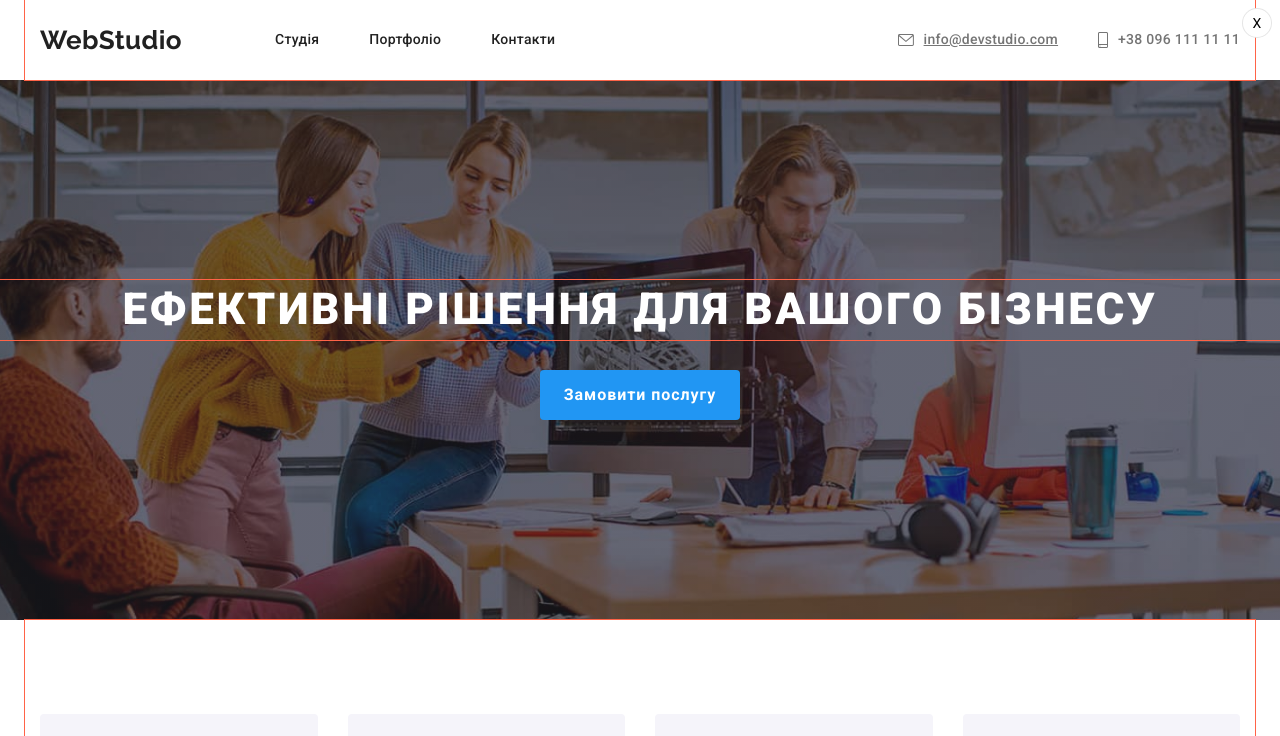
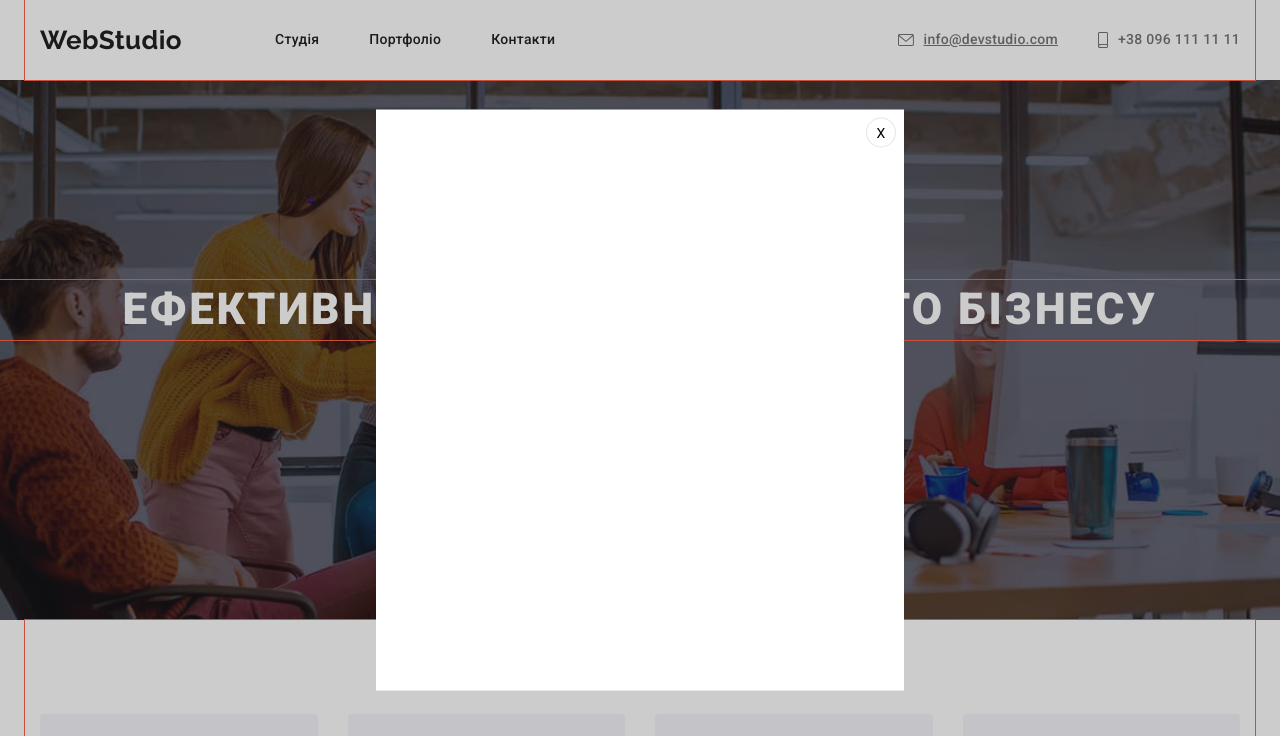
Before and after one commit to Tetiana-Antoniuk/goit-markup-hw-04-05, a plain HTML site: page index.html in a window 1280 px wide. Both pictures are taken after a click on the button "Замовити послугу". Shown: the top 736 px of the page. Drawn offline with nearby package versions, Linux system fonts and the light colour scheme.

Commit message:
hw-04-05

```diff
--- a/css/styles.css
+++ b/css/styles.css
@@ -53,8 +53,35 @@ body {
   text-decoration: none;
 }
 .item {
+  position: relative;
   display: flex;
   align-items: center;
+}
+
+.item::after {
+  content: "";
+  position: absolute;
+  bottom: 0;
+  display: block;
+  width: 100%;
+ height: 4px;
+ border-radius: 2px;
+ /* background-color: var(--actent-color); */
+/* opacity: 0; */
+transition: opacity 250ms cubic-bezier(0.4, 0, 0.2, 1);
+}
+.item:hover::after {
+  background-color: var(--actent-color);
+}
+.item:active {
+  content: "";
+  position: absolute;
+  bottom: 0;
+  display: block;
+  width: 100%;
+ height: 4px;
+ border-radius: 2px;
+ background-color: var(--actent-color);
 }
 /* site nav */
 .main-nav {
@@ -78,6 +105,7 @@ body {
   line-height: 1.14;
   letter-spacing: 0.02em;
   text-decoration: none;
+  transition: color 250ms cubic-bezier(0.4, 0, 0.2, 1);
 }
 .site-nav a:hover,
 .site-nav a:focus {
@@ -108,6 +136,7 @@ body {
   height: 12px;
   margin-right: 10px;
   fill: var(--primary-text-color);
+  transition: opacity 250ms cubic-bezier(0.4, 0, 0.2, 1);
 }
 .contacts-icon:hover,
 .contacts-icon:focus{
@@ -118,6 +147,7 @@ body {
   height: 16px;
   margin-right: 10px;
   fill: var(--primary-text-color);
+  transition: opacity 250ms cubic-bezier(0.4, 0, 0.2, 1);
 }
 .smartphone-icon:hover,
 .smartphone-icon:focus{
--- a/index.html
+++ b/index.html
@@ -47,10 +47,10 @@
           <button class="button-primary" data-modal-open
             >Замовити послугу</button
           >
-          <!-- <div class="backdrop is-hidden" data-modal>
-            <div class="modal"> -->
+          <div class="backdrop is-hidden" data-modal>
+            <div class="modal">
           <button class="button-modal" data-modal-close>X</button>
-        </div>
+      </div>
       </section>
       <div class="container">
         <section class="section-work">
@@ -177,7 +177,7 @@
                       ></use>
                     </svg>
                   </a>
-                  <a hrefa" class="team-networks-icon">
+                  <a href="#" class="team-networks-icon">
                     <svg class="team-icon">
                       <use
                         href="./images/symbol-defs.svg#icon-linkedin-1"
```
